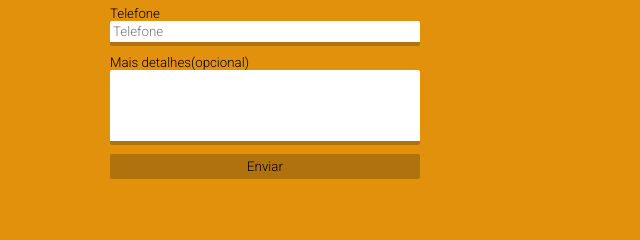
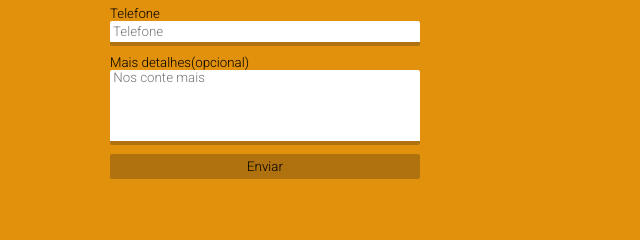
Before and after one commit to Fernandesu/Projeto_um, a plain HTML site: page index.html in a window 1280 px wide. Shown: the part 1105-1345 px from the top of the page, 0-640 px from the left. Drawn offline with Linux system fonts and the light colour scheme.

Commit message:
chore: acréscimo de um placeholder na textarea e mudança na propriedade outline-color dos inputs e da textarea

```diff
--- a/index.html
+++ b/index.html
@@ -67,7 +67,7 @@
                 <input type="tel" id="tel"  required placeholder = " Telefone" />
 
                 <label for="descriçao"><h5>Mais detalhes(opcional) </h5></label>
-                <textarea id = "descriçao"  resize="none"></textarea>
+                <textarea id = "descriçao"  placeholder = " Nos conte mais"></textarea>
 
                 <button type = "submit" id = 'footer_button'> Enviar</button>
             </form>
--- a/main.css
+++ b/main.css
@@ -164,6 +164,7 @@ footer input, textarea{
     border: none;
     border-bottom: 4px solid rgb(175, 114, 15);
     border-radius: 2px;
+    outline-color: rgb(175, 114, 15) ;
 }
 
 footer button{
```
